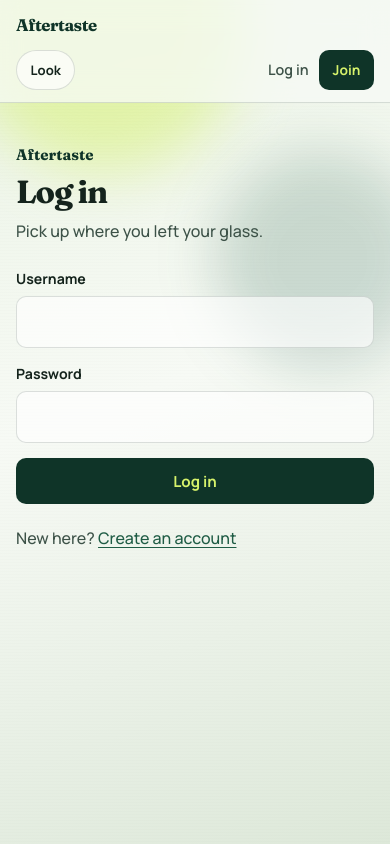
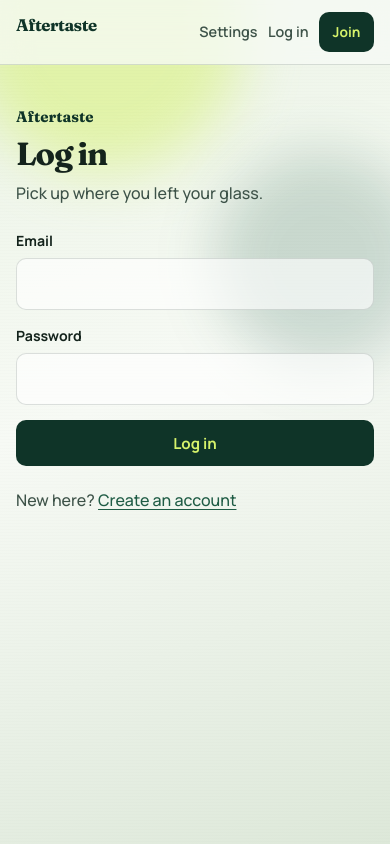
Before and after one commit to MrQwerty13/myWebPage, a Flask app: page /login in a window 390 px wide. Run offline with Flask 3, Linux system fonts and the light colour scheme.

Commit message:
Done, product v0.1

```diff
--- a/i18n/translations.py
+++ b/i18n/translations.py
@@ -3,6 +3,7 @@ from __future__ import annotations
 STRINGS: dict[str, dict[str, str]] = {
     # Nav / chrome
     "nav.write": {"en": "Write a take", "ru": "Написать отзыв"},
+    "nav.settings": {"en": "Settings", "ru": "Настройки"},
     "nav.sign_out": {"en": "Sign out", "ru": "Выйти"},
     "nav.log_in": {"en": "Log in", "ru": "Войти"},
     "nav.join": {"en": "Join", "ru": "Регистрация"},
@@ -18,7 +19,6 @@ STRINGS: dict[str, dict[str, str]] = {
     "prefs.accent_blue": {"en": "Blue", "ru": "Синий"},
     "prefs.accent_amber": {"en": "Amber", "ru": "Янтарный"},
     "prefs.accent_teal": {"en": "Teal", "ru": "Бирюза"},
-    "prefs.look": {"en": "Look", "ru": "Вид"},
     # Feed
     "feed.title": {
         "en": "Aftertaste — drinks, then opinions",
@@ -117,8 +117,51 @@ STRINGS: dict[str, dict[str, str]] = {
         "ru": "Этот email уже зарегистрирован.",
     },
     "invalid_credentials": {
-        "en": "Invalid username or password.",
-        "ru": "Неверное имя пользователя или пароль.",
+        "en": "Invalid email or password.",
+        "ru": "Неверный email или пароль.",
+    },
+    # Settings
+    "settings.title": {"en": "Settings — Aftertaste", "ru": "Настройки — Aftertaste"},
+    "settings.heading": {"en": "Settings", "ru": "Настройки"},
+    "settings.lede": {
+        "en": "Tune how Aftertaste looks, and manage your account.",
+        "ru": "Настройте внешний вид Aftertaste и управляйте аккаунтом.",
+    },
+    "settings.appearance": {"en": "Appearance", "ru": "Внешний вид"},
+    "settings.appearance_lede": {
+        "en": "Theme, accent color, and language for this browser.",
+        "ru": "Тема, цвет акцента и язык для этого браузера.",
+    },
+    "settings.account": {"en": "Account", "ru": "Аккаунт"},
+    "settings.signed_in_as": {
+        "en": "Signed in as {name}.",
+        "ru": "Вы вошли как {name}.",
+    },
+    "settings.signed_out_hint": {
+        "en": "Sign in to post takes and manage your account.",
+        "ru": "Войдите, чтобы публиковать отзывы и управлять аккаунтом.",
+    },
+    "settings.danger": {"en": "Danger zone", "ru": "Опасная зона"},
+    "settings.delete_lede": {
+        "en": "Permanently delete your account, your takes, and your likes. This cannot be undone.",
+        "ru": "Навсегда удалит аккаунт, ваши отзывы и оценки. Это нельзя отменить.",
+    },
+    "settings.delete_password": {
+        "en": "Confirm with your password",
+        "ru": "Подтвердите паролем",
+    },
+    "settings.delete_submit": {"en": "Delete account", "ru": "Удалить аккаунт"},
+    "settings.delete_confirm": {
+        "en": "Delete your account and all your takes permanently?",
+        "ru": "Удалить аккаунт и все ваши отзывы навсегда?",
+    },
+    "settings.delete_bad_password": {
+        "en": "Wrong password. Account was not deleted.",
+        "ru": "Неверный пароль. Аккаунт не удалён.",
+    },
+    "flash.account_deleted": {
+        "en": "Your account was deleted.",
+        "ru": "Ваш аккаунт удалён.",
     },
     "drink_name_required": {
         "en": "Drink name is required.",
--- a/routes/auth_routes.py
+++ b/routes/auth_routes.py
@@ -34,10 +34,10 @@ def login():
         return redirect(url_for("posts.feed"))
 
     if request.method == "POST":
-        username = request.form.get("username", "")
+        email = request.form.get("email", "")
         password = request.form.get("password", "")
         try:
-            user = auth_service.authenticate(username, password)
+            user = auth_service.authenticate(email, password)
             session.clear()
             session["user_id"] = user.id
             flash(translate("flash.hello", username=user.username), "success")
@@ -54,3 +54,23 @@ def logout():
     session.clear()
     flash(translate("flash.signed_out"), "success")
     return redirect(url_for("posts.feed"))
+
+
+@auth_bp.route("/settings", methods=["GET"])
+def settings():
+    return render_template("settings.html")
+
+
+@auth_bp.route("/settings/delete", methods=["POST"])
+@login_required
+def delete_account():
+    password = request.form.get("password", "")
+    if not auth_service.verify_password(g.user, password):
+        flash(translate("settings.delete_bad_password"), "error")
+        return redirect(url_for("auth.settings"))
+
+    user_id = g.user.id
+    auth_service.delete_account(user_id)
+    session.clear()
+    flash(translate("flash.account_deleted"), "success")
+    return redirect(url_for("posts.feed"))
--- a/seed.py
+++ b/seed.py
@@ -37,7 +37,7 @@ def main() -> None:
     like_service.toggle_like(p1.id, leo.id)
     like_service.toggle_like(p2.id, anna.id)
 
-    print("Seeded users: anna / leo (password: password)")
+    print("Seeded users: anna@example.com / leo@example.com (password: password)")
     print("Seeded 3 posts and a couple of likes.")
 
 
--- a/static/css/style.css
+++ b/static/css/style.css
@@ -360,56 +360,6 @@ a:hover {
   opacity: 0.55;
 }
 
-.topbar-cluster {
-  display: flex;
-  align-items: center;
-  gap: 0.65rem;
-  flex-wrap: wrap;
-  justify-content: flex-end;
-}
-
-.look {
-  position: relative;
-}
-
-.look-summary {
-  list-style: none;
-  cursor: pointer;
-  border: 1px solid var(--line);
-  background: var(--surface);
-  color: var(--ink);
-  border-radius: 999px;
-  padding: 0.45rem 0.85rem;
-  font-size: 0.82rem;
-  font-weight: 700;
-  min-height: 40px;
-  display: inline-flex;
-  align-items: center;
-}
-
-.look-summary::-webkit-details-marker {
-  display: none;
-}
-
-.look[open] .look-summary {
-  border-color: var(--leaf);
-}
-
-.look-panel {
-  position: absolute;
-  right: 0;
-  top: calc(100% + 0.45rem);
-  width: min(88vw, 280px);
-  padding: 0.85rem;
-  border: 1px solid var(--line);
-  border-radius: var(--radius);
-  background: var(--surface);
-  backdrop-filter: blur(16px);
-  display: grid;
-  gap: 0.85rem;
-  animation: rise 0.2s ease;
-}
-
 .seg {
   margin: 0;
   display: grid;
@@ -492,6 +442,11 @@ a:hover {
   color: var(--ink-soft);
   font-size: 0.86rem;
   font-weight: 600;
+  text-decoration: none;
+}
+
+.nav-user:hover {
+  color: var(--ink);
 }
 
 .inline-form {
@@ -871,15 +826,71 @@ button.btn-danger:hover {
   box-shadow: 0 0 0 3px var(--focus-ring);
 }
 
+.settings-sheet {
+  max-width: 36rem;
+}
+
+.settings-block {
+  margin-top: 2rem;
+  padding-top: 1.5rem;
+  border-top: 1px solid var(--line);
+  display: grid;
+  gap: 1rem;
+}
+
+.settings-block h2 {
+  margin: 0;
+  font-family: var(--font-display);
+  font-size: 1.35rem;
+  letter-spacing: -0.02em;
+}
+
+.settings-hint {
+  margin: 0;
+  color: var(--ink-soft);
+  font-size: 0.95rem;
+}
+
+.settings-meta {
+  margin: 0;
+  display: grid;
+  gap: 0.75rem;
+}
+
+.settings-meta div {
+  display: grid;
+  gap: 0.2rem;
+}
+
+.settings-meta dt {
+  font-size: 0.7rem;
+  font-weight: 700;
+  letter-spacing: 0.06em;
+  text-transform: uppercase;
+  color: var(--ink-soft);
+}
+
+.settings-meta dd {
+  margin: 0;
+  font-weight: 600;
+  word-break: break-word;
+}
+
+.settings-actions {
+  display: flex;
+  flex-wrap: wrap;
+  gap: 0.65rem;
+  margin: 0;
+}
+
+.settings-danger .settings-hint {
+  color: var(--danger);
+}
+
 @media (max-width: 720px) {
   .topbar {
     align-items: flex-start;
     flex-wrap: wrap;
-  }
-
-  .topbar-cluster {
-    width: 100%;
-    justify-content: space-between;
   }
 
   .hero {
--- a/static/js/main.js
+++ b/static/js/main.js
@@ -45,13 +45,4 @@
       }
     });
   });
-
-  // Close Look panel when clicking outside.
-  const look = document.querySelector("details.look");
-  if (look) {
-    document.addEventListener("click", (event) => {
-      if (!look.open) return;
-      if (!look.contains(event.target)) look.open = false;
-    });
-  }
 })();
--- a/templates/base.html
+++ b/templates/base.html
@@ -25,53 +25,11 @@
   <header class="topbar">
     <a class="mark" href="{{ url_for('posts.feed') }}">Aftertaste</a>
 
-    <div class="topbar-cluster">
-      <details class="look">
-        <summary class="look-summary">{{ _('prefs.look') }}</summary>
-        <div class="look-panel" aria-label="{{ _('prefs.theme') }} / {{ _('prefs.accent') }} / {{ _('prefs.lang') }}">
-          <form action="{{ url_for('prefs.set_theme') }}" method="post" class="seg">
-            <input type="hidden" name="next" value="{{ request.path }}">
-            <span class="seg-label">{{ _('prefs.theme') }}</span>
-            <div class="seg-row">
-              <button type="submit" name="theme" value="light" class="seg-btn{% if theme == 'light' %} is-on{% endif %}" aria-pressed="{{ 'true' if theme == 'light' else 'false' }}">{{ _('prefs.theme_light') }}</button>
-              <button type="submit" name="theme" value="dark" class="seg-btn{% if theme == 'dark' %} is-on{% endif %}" aria-pressed="{{ 'true' if theme == 'dark' else 'false' }}">{{ _('prefs.theme_dark') }}</button>
-            </div>
-          </form>
-
-          <form action="{{ url_for('prefs.set_accent') }}" method="post" class="seg">
-            <input type="hidden" name="next" value="{{ request.path }}">
-            <span class="seg-label">{{ _('prefs.accent') }}</span>
-            <div class="seg-row swatches">
-              {% for name in accents %}
-                <button
-                  type="submit"
-                  name="accent"
-                  value="{{ name }}"
-                  class="swatch{% if accent == name %} is-on{% endif %}"
-                  style="--swatch: {{ accent_swatches[name] }}"
-                  title="{{ _('prefs.accent_' ~ name) }}"
-                  aria-label="{{ _('prefs.accent_' ~ name) }}"
-                  aria-pressed="{{ 'true' if accent == name else 'false' }}"
-                ></button>
-              {% endfor %}
-            </div>
-          </form>
-
-          <form action="{{ url_for('prefs.set_lang') }}" method="post" class="seg">
-            <input type="hidden" name="next" value="{{ request.path }}">
-            <span class="seg-label">{{ _('prefs.lang') }}</span>
-            <div class="seg-row">
-              <button type="submit" name="lang" value="en" class="seg-btn{% if lang == 'en' %} is-on{% endif %}" aria-pressed="{{ 'true' if lang == 'en' else 'false' }}">{{ _('prefs.lang_en') }}</button>
-              <button type="submit" name="lang" value="ru" class="seg-btn{% if lang == 'ru' %} is-on{% endif %}" aria-pressed="{{ 'true' if lang == 'ru' else 'false' }}">{{ _('prefs.lang_ru') }}</button>
-            </div>
-          </form>
-        </div>
-      </details>
-
     <nav class="nav">
+      <a class="nav-link" href="{{ url_for('auth.settings') }}">{{ _('nav.settings') }}</a>
       {% if g.user %}
         <a class="nav-link" href="{{ url_for('posts.new_post') }}">{{ _('nav.write') }}</a>
-          <span class="nav-user">{{ g.user.username }}</span>
+        <a class="nav-user" href="{{ url_for('auth.settings') }}">{{ g.user.username }}</a>
         <form action="{{ url_for('auth.logout') }}" method="post" class="inline-form">
           <button type="submit" class="nav-link as-button">{{ _('nav.sign_out') }}</button>
         </form>
@@ -80,7 +38,6 @@
         <a class="btn btn-sm" href="{{ url_for('auth.register') }}">{{ _('nav.join') }}</a>
       {% endif %}
     </nav>
-    </div>
   </header>
 
   {% with messages = get_flashed_messages(with_categories=true) %}
--- a/templates/login.html
+++ b/templates/login.html
@@ -10,8 +10,8 @@
 
   <form method="post" class="stack-form">
     <label>
-      {{ _('field.username') }}
-      <input type="text" name="username" required autocomplete="username">
+      {{ _('field.email') }}
+      <input type="email" name="email" required autocomplete="email">
     </label>
     <label>
       {{ _('field.password') }}
```
Also changed, not shown: services/auth_service.py (+23 -4 lines), templates/settings.html (added, +98 -0 lines). Lines whose indentation alone changed are shown as unchanged.
